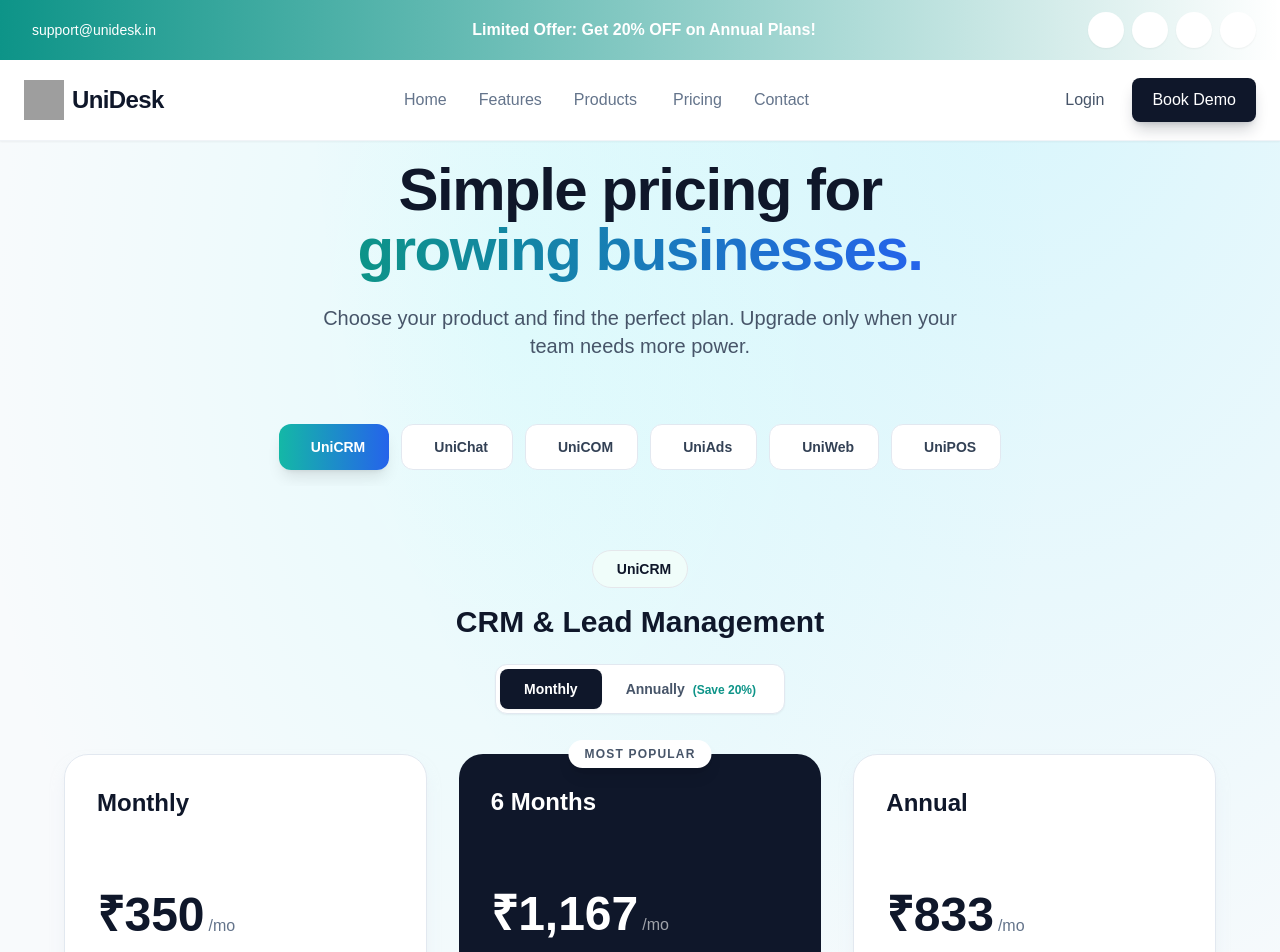
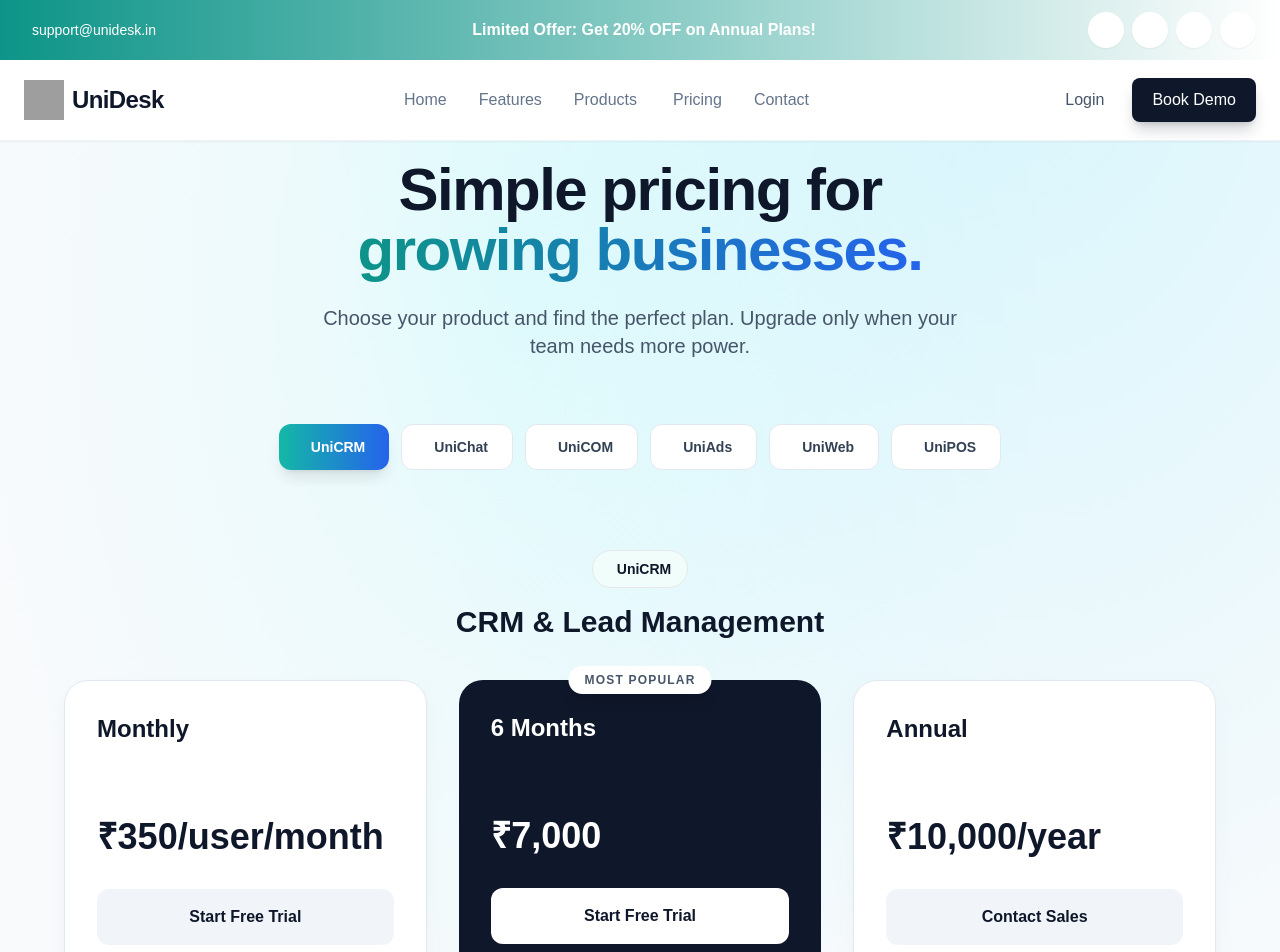
Before and after one commit to raovipul4-tech/unidesk-main, a Next.js app in the folder apps/web/: page /pricing in a window 1280 px wide. Shown: the top 952 px of the page. Built offline with nearby package versions, Linux system fonts and the light colour scheme; grey boxes are pictures that could not be loaded; a web font is replaced by a local one.

Commit message:
this fixed pricing are for unicrm only
unichat and all other msut have

```diff
--- a/apps/web/app/pricing/page.tsx
+++ b/apps/web/app/pricing/page.tsx
@@ -10,8 +10,8 @@ type AppType = 'unicrm' | 'unichat' | 'unicom' | 'uniads' | 'uniweb' | 'unipos';
 export default function PricingPage() {
   const router = useRouter();
   const [selectedApp, setSelectedApp] = useState<AppType>('unicrm');
+  const [carouselPosition, setCarouselPosition] = useState(0);
   const [billingCycle, setBillingCycle] = useState<'monthly' | 'annual'>('monthly');
-  const [carouselPosition, setCarouselPosition] = useState(0);
 
   // App configurations
   const apps = {
@@ -23,60 +23,66 @@ export default function PricingPage() {
     unipos: { name: 'UniPOS', color: 'from-emerald-500 to-teal-600', bgColor: 'bg-emerald-50', borderColor: 'border-emerald-200', textColor: 'text-emerald-700', icon: 'ph-credit-card', description: 'AI-Powered POS System' }
   };
 
+  // Function to calculate annual price with 20% discount
+  const getAnnualPrice = (monthlyPrice: number) => {
+    const monthlyTotal = monthlyPrice * 12;
+    return Math.round(monthlyTotal * 0.8);
+  };
+
   // Pricing data for all apps
-  const pricingData: Record<AppType, { name: string; description: string; plans: Array<{ title: string; monthly: number; annual: number; features: string[]; isPopular?: boolean; buttonText: string; bgGradient?: string; textColor?: string; buttonColor?: string }> }> = {
+  const pricingData: Record<AppType, { name: string; description: string; plans: Array<{ title: string; monthlyPrice?: number; annualPrice?: number; features: string[]; isPopular?: boolean; buttonText: string; bgGradient?: string; textColor?: string; buttonColor?: string }> }> = {
     unicrm: {
       name: 'UniCRM',
       description: 'CRM & Lead Management',
       plans: [
-        { title: 'Monthly', monthly: 350, annual: 4200, features: ['Full CRM access', '1 user', '2,500 leads', 'Lead management', 'Basic reporting', 'API access', 'Email support'], buttonText: 'Start Free Trial' },
-        { title: '6 Months', monthly: 1167, annual: 7000, features: ['10 users', '50,000 leads', 'Advanced workflows', 'Analytics & insights', 'API access', 'Priority support', 'Additional users: ₹200/month'], isPopular: true, buttonText: 'Start Free Trial', bgGradient: 'bg-slate-900', textColor: 'text-white' },
-        { title: 'Annual', monthly: 833, annual: 10000, features: ['15 users', '100,000 leads', 'Custom integrations', 'API access', 'Dedicated account manager', '24/7 phone support', 'Additional users: ₹200/month'], buttonText: 'Contact Sales' }
+        { title: 'Monthly', monthlyPrice: 350, features: ['1 user', '2,500 leads', 'Lead management', 'Basic reporting', 'API access', 'Email support'], buttonText: 'Start Free Trial' },
+        { title: '6 Months', monthlyPrice: 7000, features: ['10 users', '50,000 leads', 'Advanced workflows', 'Analytics & insights', 'API access', 'Priority support', 'Additional users: ₹200/month'], isPopular: true, buttonText: 'Start Free Trial', bgGradient: 'bg-slate-900', textColor: 'text-white' },
+        { title: 'Annual', monthlyPrice: 10000, features: ['15 users', '100,000 leads', 'Custom integrations', 'API access', 'Dedicated account manager', '24/7 phone support', 'Additional users: ₹200/month'], buttonText: 'Contact Sales' }
       ]
     },
     unichat: {
       name: 'UniChat',
       description: 'WhatsApp Business API',
       plans: [
-        { title: 'Starter', monthly: 999, annual: 9590, features: ['5 Users', '20,000 Contacts', 'Basic Automation', 'Basic Analytics', 'API Access', 'Email Support'], buttonText: 'Get Started' },
-        { title: 'Growth', monthly: 2499, annual: 23990, features: ['10 Users', '50,000 Contacts', 'Full Automation', 'Advanced Analytics', 'API Access', 'Priority Support'], isPopular: true, buttonText: 'Get Started', bgGradient: 'border-2 border-emerald-400' },
-        { title: 'Pro', monthly: 4999, annual: 47990, features: ['15 Users', '100,000 Contacts', 'Advanced Automation', 'Advanced Analytics', 'API Access', 'Priority Support'], buttonText: 'Contact Sales' }
+        { title: 'Starter', monthlyPrice: 999, features: ['5 Users', '20,000 Contacts', 'Basic Automation', 'Basic Analytics', 'API Access', 'Email Support'], buttonText: 'Get Started' },
+        { title: 'Growth', monthlyPrice: 2499, features: ['10 Users', '50,000 Contacts', 'Full Automation', 'Advanced Analytics', 'API Access', 'Priority Support'], isPopular: true, buttonText: 'Get Started', bgGradient: 'border-2 border-emerald-400' },
+        { title: 'Pro', monthlyPrice: 4999, features: ['15 Users', '100,000 Contacts', 'Advanced Automation', 'Advanced Analytics', 'API Access', 'Priority Support'], buttonText: 'Contact Sales' }
       ]
     },
     unicom: {
       name: 'UniCOM',
       description: 'Business Intercom & Calling',
       plans: [
-        { title: 'Basic', monthly: 799, annual: 7690, features: ['Intercom & Voice Calls', '5 Team Members', '1,000 Conversations', 'Call Recording', 'Basic Analytics', 'Email Support'], buttonText: 'Get Started' },
-        { title: 'Professional', monthly: 1999, annual: 19190, features: ['15 Team Members', '10,000 Conversations', 'Video Calling', 'Advanced Analytics', 'API access', 'Priority Support'], isPopular: true, buttonText: 'Get Started', bgGradient: 'bg-gradient-to-br from-purple-600 to-pink-600', textColor: 'text-white' },
-        { title: 'Enterprise', monthly: 5999, annual: 57590, features: ['Unlimited Team Members', 'Unlimited Conversations', 'AI Call Assistant', 'Custom Integrations', 'API access', '24/7 Phone Support'], buttonText: 'Contact Sales' }
+        { title: 'Basic', monthlyPrice: 799, features: ['Intercom & Voice Calls', '5 Team Members', '1,000 Conversations', 'Call Recording', 'Basic Analytics', 'Email Support'], buttonText: 'Get Started' },
+        { title: 'Professional', monthlyPrice: 1999, features: ['15 Team Members', '10,000 Conversations', 'Video Calling', 'Advanced Analytics', 'API access', 'Priority Support'], isPopular: true, buttonText: 'Get Started', bgGradient: 'bg-gradient-to-br from-purple-600 to-pink-600', textColor: 'text-white' },
+        { title: 'Enterprise', monthlyPrice: 5999, features: ['Unlimited Team Members', 'Unlimited Conversations', 'AI Call Assistant', 'Custom Integrations', 'API access', '24/7 Phone Support'], buttonText: 'Contact Sales' }
       ]
     },
     uniads: {
       name: 'UniAds',
       description: 'Unified Ad Management',
       plans: [
-        { title: 'Starter', monthly: 599, annual: 5790, features: ['Facebook & Instagram Ads', '2 Ad Accounts', 'Basic Scheduling', 'Basic Analytics', 'Email Support'], buttonText: 'Get Started' },
-        { title: 'Professional', monthly: 1499, annual: 14390, features: ['All Platforms + Google Ads', '10 Ad Accounts', 'Advanced Scheduling', 'AI Optimization', 'Priority Support'], isPopular: true, buttonText: 'Get Started', bgGradient: 'bg-gradient-to-br from-red-500 to-orange-600', textColor: 'text-white' },
-        { title: 'Enterprise', monthly: 3999, annual: 38390, features: ['TikTok, Snapchat Ads', 'Unlimited Accounts', 'AI Campaign Builder', 'Custom Integrations', 'Dedicated Account Manager'], buttonText: 'Contact Sales' }
+        { title: 'Starter', monthlyPrice: 599, features: ['Facebook & Instagram Ads', '2 Ad Accounts', 'Basic Scheduling', 'Basic Analytics', 'Email Support'], buttonText: 'Get Started' },
+        { title: 'Professional', monthlyPrice: 1499, features: ['All Platforms + Google Ads', '10 Ad Accounts', 'Advanced Scheduling', 'AI Optimization', 'Priority Support'], isPopular: true, buttonText: 'Get Started', bgGradient: 'bg-gradient-to-br from-red-500 to-orange-600', textColor: 'text-white' },
+        { title: 'Enterprise', monthlyPrice: 3999, features: ['TikTok, Snapchat Ads', 'Unlimited Accounts', 'AI Campaign Builder', 'Custom Integrations', 'Dedicated Account Manager'], buttonText: 'Contact Sales' }
       ]
     },
     uniweb: {
       name: 'UniWeb',
       description: 'AI Website Builder',
       plans: [
-        { title: 'Starter', monthly: 499, annual: 4790, features: ['AI Website Builder', '1 Website', 'Basic Templates', 'Mobile Responsive', 'Free Domain (.unidesk.in)', 'Email Support'], buttonText: 'Get Started' },
-        { title: 'Professional', monthly: 1299, annual: 12490, features: ['5 Websites', 'Premium Templates', 'E-commerce Ready', 'Custom Domain', 'API Integration', 'Priority Support'], isPopular: true, buttonText: 'Get Started', bgGradient: 'bg-gradient-to-br from-cyan-500 to-blue-600', textColor: 'text-white' },
-        { title: 'Enterprise', monthly: 4999, annual: 47990, features: ['Unlimited Websites', 'Advanced AI Features', 'Custom Code Access', 'API Integration', 'Custom Integrations', 'Dedicated Support'], buttonText: 'Contact Sales' }
+        { title: 'Starter', monthlyPrice: 499, features: ['AI Website Builder', '1 Website', 'Basic Templates', 'Mobile Responsive', 'Free Domain (.unidesk.in)', 'Email Support'], buttonText: 'Get Started' },
+        { title: 'Professional', monthlyPrice: 1299, features: ['5 Websites', 'Premium Templates', 'E-commerce Ready', 'Custom Domain', 'API Integration', 'Priority Support'], isPopular: true, buttonText: 'Get Started', bgGradient: 'bg-gradient-to-br from-cyan-500 to-blue-600', textColor: 'text-white' },
+        { title: 'Enterprise', monthlyPrice: 4999, features: ['Unlimited Websites', 'Advanced AI Features', 'Custom Code Access', 'API Integration', 'Custom Integrations', 'Dedicated Support'], buttonText: 'Contact Sales' }
       ]
     },
     unipos: {
       name: 'UniPOS',
       description: 'AI-Powered POS System',
       plans: [
-        { title: 'Starter', monthly: 699, annual: 6690, features: ['AI POS System', '1 Terminal', 'Basic Inventory', 'Sales Reports', 'Offline Mode', 'Email Support'], buttonText: 'Get Started' },
-        { title: 'Professional', monthly: 1699, annual: 16290, features: ['5 Terminals', 'Advanced Inventory', 'Customer Loyalty', 'AI Recommendations', 'Advanced Analytics', 'Priority Support'], isPopular: true, buttonText: 'Get Started', bgGradient: 'bg-gradient-to-br from-emerald-500 to-teal-600', textColor: 'text-white' },
-        { title: 'Enterprise', monthly: 4999, annual: 47990, features: ['Unlimited Terminals', 'Multi-Store Management', 'Advanced AI Analytics', 'Custom Integrations', 'Advanced Analytics', 'Dedicated Account Manager'], buttonText: 'Contact Sales' }
+        { title: 'Starter', monthlyPrice: 699, features: ['AI POS System', '1 Terminal', 'Basic Inventory', 'Sales Reports', 'Offline Mode', 'Email Support'], buttonText: 'Get Started' },
+        { title: 'Professional', monthlyPrice: 1699, features: ['5 Terminals', 'Advanced Inventory', 'Customer Loyalty', 'AI Recommendations', 'Advanced Analytics', 'Priority Support'], isPopular: true, buttonText: 'Get Started', bgGradient: 'bg-gradient-to-br from-emerald-500 to-teal-600', textColor: 'text-white' },
+        { title: 'Enterprise', monthlyPrice: 4999, features: ['Unlimited Terminals', 'Multi-Store Management', 'Advanced AI Analytics', 'Custom Integrations', 'Advanced Analytics', 'Dedicated Account Manager'], buttonText: 'Contact Sales' }
       ]
     }
   };
@@ -140,14 +146,17 @@ export default function PricingPage() {
                                 <h2 className="text-3xl font-black text-slate-900 mb-6">{currentApp.description}</h2>
                             </>
                         )}
+                    </div>
 
-                        {/* Monthly/Annual Toggle */}
-                        <div className="inline-flex items-center p-1 bg-white border border-slate-200 rounded-xl shadow-sm">
+                    {/* Billing Cycle Toggle - Only for non-UniCRM apps */}
+                    {selectedApp !== 'unicrm' && (
+                        <div className="mb-12 flex justify-center">
+                            <div className="inline-flex gap-4 bg-white rounded-2xl p-2 border border-slate-200 shadow-lg">
                                 <button
                                     onClick={() => setBillingCycle('monthly')}
-                                className={`px-6 py-2.5 text-sm font-bold rounded-lg shadow-sm transition-all ${
+                                    className={`px-8 py-3 rounded-xl font-bold transition-all ${
                                         billingCycle === 'monthly'
-                                        ? 'bg-slate-900 text-white'
+                                            ? 'bg-gradient-to-r from-brand-500 to-blue-600 text-white shadow-lg'
                                             : 'text-slate-600 hover:text-slate-900'
                                     }`}
                                 >
@@ -155,21 +164,46 @@ export default function PricingPage() {
                                 </button>
                                 <button
                                     onClick={() => setBillingCycle('annual')}
-                                className={`px-6 py-2.5 text-sm font-bold rounded-lg transition-all ${
+                                    className={`px-8 py-3 rounded-xl font-bold transition-all relative ${
                                         billingCycle === 'annual'
-                                        ? 'bg-slate-900 text-white'
+                                            ? 'bg-gradient-to-r from-brand-500 to-blue-600 text-white shadow-lg'
                                             : 'text-slate-600 hover:text-slate-900'
                                     }`}
                                 >
-                                Annually <span className="text-brand-600 text-xs ml-1">(Save 20%)</span>
+                                    Annual
+                                    <span className={`absolute top-0 right-0 -translate-y-1/2 translate-x-1/4 px-2 py-1 rounded-full text-xs font-bold ${
+                                        billingCycle === 'annual'
+                                            ? 'bg-green-400 text-white'
+                                            : 'bg-green-100 text-green-700'
+                                    }`}>
+                                        Save 20%
+                                    </span>
                                 </button>
                             </div>
                         </div>
+                    )}
 
                     {/* Single App Pricing Cards */}
                     {currentApp && (
                         <div className="grid md:grid-cols-3 gap-8 max-w-6xl mx-auto items-stretch">
-                            {pricingData[selectedApp as AppType].plans.map((plan, idx) => (
+                            {pricingData[selectedApp as AppType].plans.map((plan, idx) => {
+                                let displayPrice = '';
+                                if (selectedApp === 'unicrm') {
+                                    // UniCRM shows fixed prices based on title
+                                    if (plan.title === 'Monthly') displayPrice = '₹350/user/month';
+                                    else if (plan.title === '6 Months') displayPrice = '₹7,000';
+                                    else if (plan.title === 'Annual') displayPrice = '₹10,000/year';
+                                } else {
+                                    // Other apps show monthly or annual pricing
+                                    if (billingCycle === 'monthly') {
+                                        displayPrice = `₹${plan.monthlyPrice}/month`;
+                                    } else {
+                                        const annualPrice = getAnnualPrice(plan.monthlyPrice || 0);
+                                        displayPrice = `₹${annualPrice}/year`;
+                                    }
+                                }
+
+                                return (
                                     <div key={idx} className={`rounded-3xl p-8 flex flex-col relative transition-colors ${
                                         plan.isPopular
                                             ? plan.bgGradient || 'bg-slate-900 border-2 border-slate-800 shadow-2xl shadow-brand-500/20 text-white'
@@ -185,11 +219,7 @@ export default function PricingPage() {
                                             <h3 className={`text-2xl font-bold mb-2 ${plan.textColor || 'text-slate-900'}`}>{plan.title}</h3>
                                             <p className={`text-sm mb-6 h-10 ${plan.textColor ? 'text-white/70' : 'text-slate-500'}`}></p>
                                             <div className="mb-8 flex items-baseline gap-1 flex-wrap">
-                                            <span className={`text-5xl font-black ${plan.textColor || 'text-slate-900'}`}>₹{billingCycle === 'monthly' ? plan.monthly.toLocaleString('en-IN') : Math.floor(plan.annual / 12).toLocaleString('en-IN')}</span>
-                                            <span className={`${plan.textColor ? 'text-white/60' : 'text-slate-500'} font-medium`}>/mo</span>
-                                            {billingCycle === 'annual' && (
-                                                <div className={`w-full mt-2 text-sm font-semibold ${plan.textColor ? 'text-white/80' : 'text-emerald-600'}`}>Save ₹{(plan.monthly * 12 - plan.annual).toLocaleString('en-IN')}/year</div>
-                                            )}
+                                                <span className={`text-4xl font-black ${plan.textColor || 'text-slate-900'}`}>{displayPrice}</span>
                                             </div>
                                             <button className={`w-full py-4 px-4 rounded-xl font-bold hover:opacity-90 active:scale-[0.98] transition-all mb-8 ${
                                                 plan.isPopular && !plan.bgGradient
@@ -213,7 +243,8 @@ export default function PricingPage() {
                                             </ul>
                                         </div>
                                     </div>
-                            ))}
+                                );
+                            })}
                         </div>
                     )}
 
```
Lines whose indentation alone changed are shown as unchanged.
